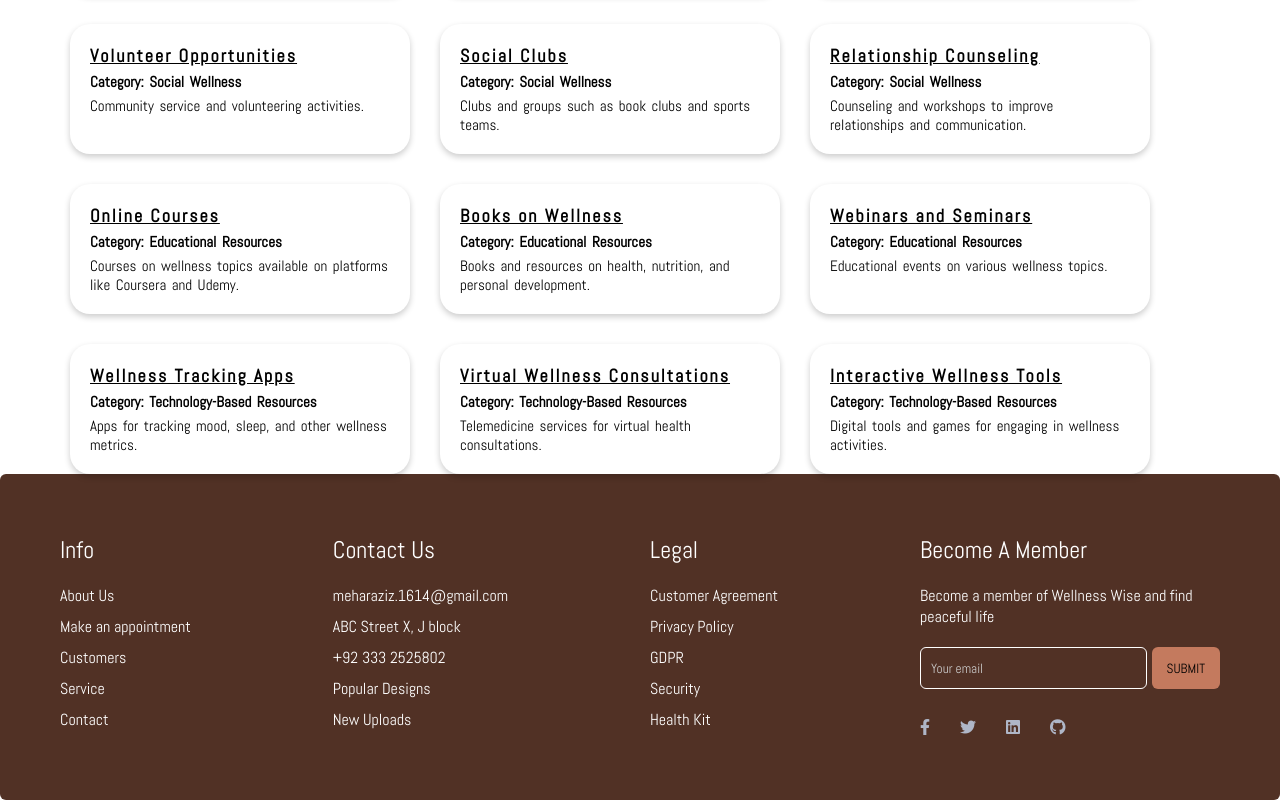
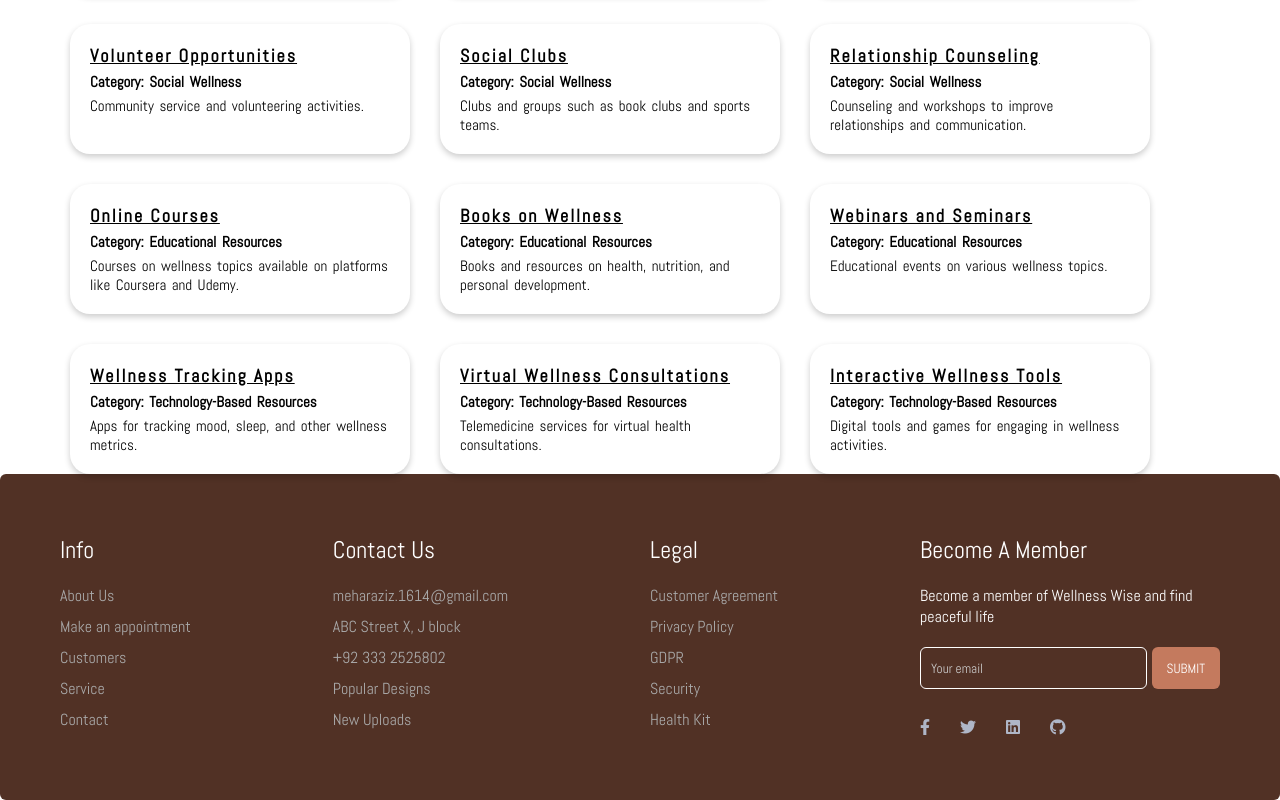
Before and after one commit to Mehar-Aziz/WellnessWise, a React (Create React App) app in the folder wellnesswise-frontend/: page /resources in a window 1280 px wide. Shown: the part 662-1462 px from the top of the page. Built offline with nearby package versions, Linux system fonts and the light colour scheme.

Commit message:
Modified Footer CSS

```diff
--- a/wellnesswise-frontend/src/components/Footer.css
+++ b/wellnesswise-frontend/src/components/Footer.css
@@ -38,11 +38,12 @@
   list-style: none;
   margin-bottom: 10px;
   text-decoration: none;
-  color: white;
+  color: darkgray;
 }
 
 .footer-col .links li:hover {
   color: white;
+  cursor: pointer;
 }
 
 
@@ -75,6 +76,7 @@
 
  .footer-col form button {
   background: #c47a5e;
+  color: #fff;
   outline: none;
   border: none;
   padding: 10px 15px;
@@ -85,7 +87,7 @@
 }
 
 .footer-col form button:hover {
-  background: #cecccc;
+  background: #666666;
 }
 
 .footer-col .icons {
```
